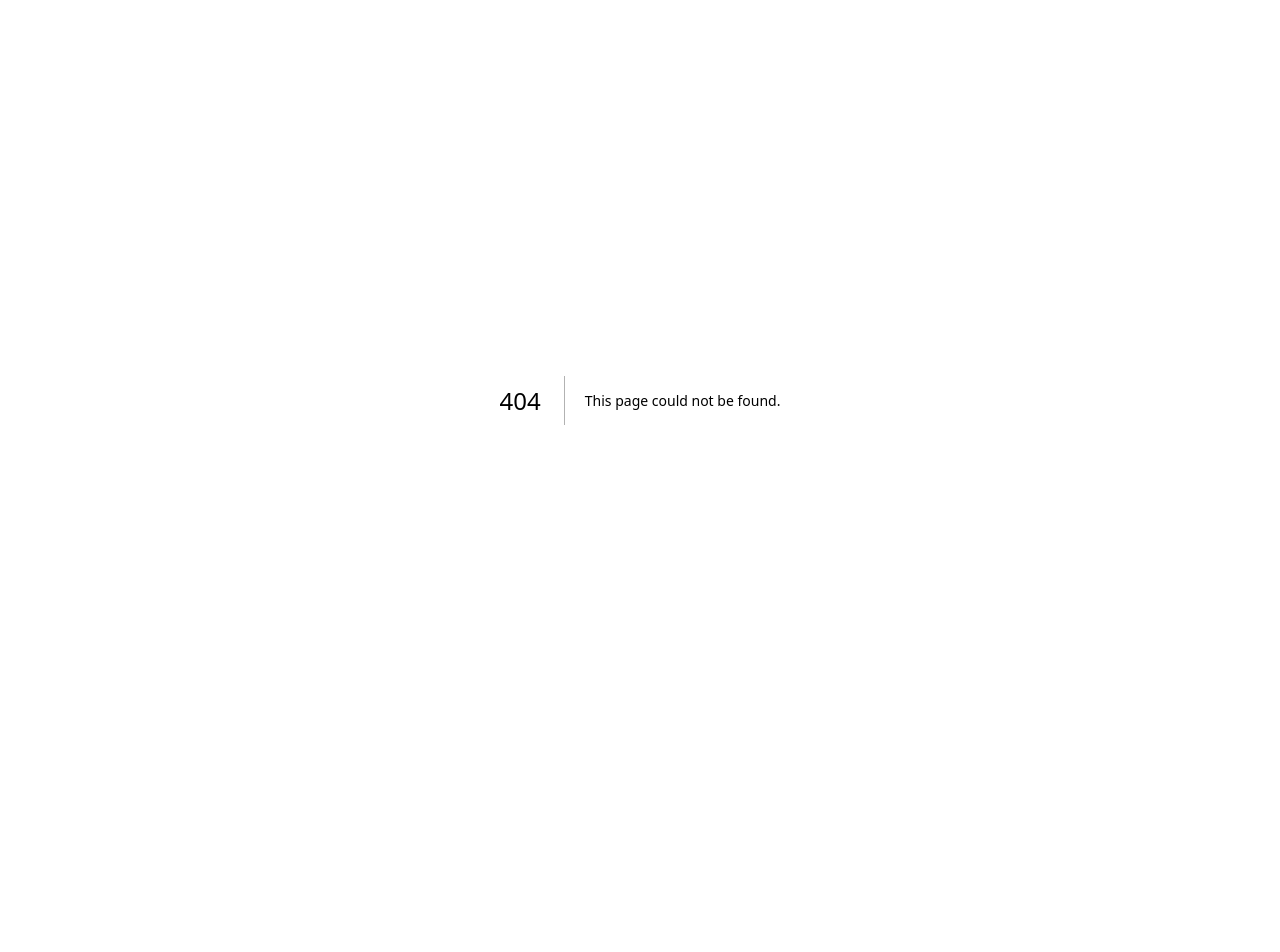
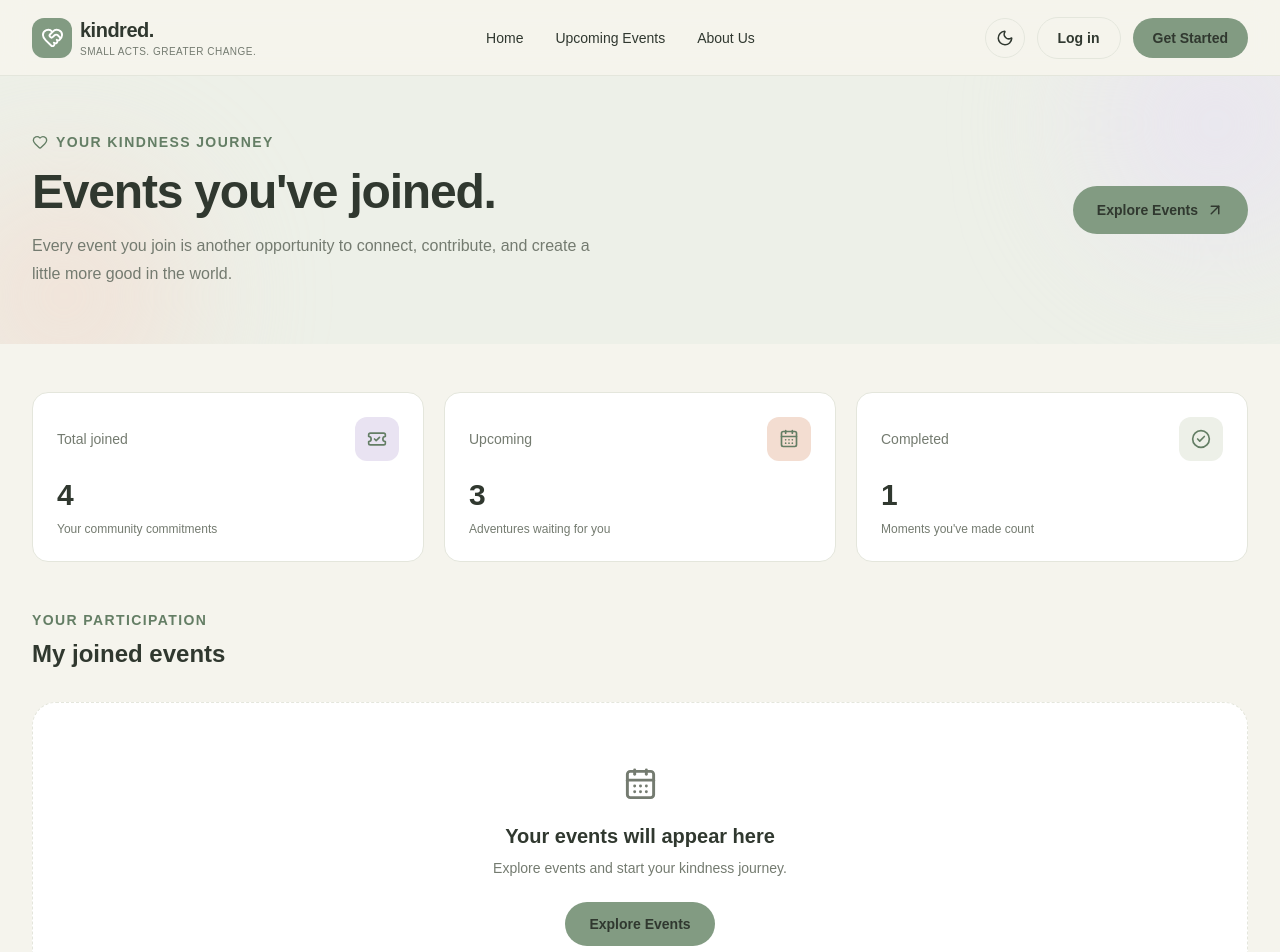
Before and after one commit to fahiyahedayet/kindred-client, a Next.js app: page /joined-events in a window 1280 px wide. Before the commit this address had no page. Shown: the top 952 px of the page. Before the commit the page ends 800 px from the top, so only its background shows below. Built offline with nearby package versions, Linux system fonts and the light colour scheme.

Commit message:
joined events layout started

```diff
--- /dev/null
+++ b/src/app/joined-events/page.tsx
@@ -0,0 +1,130 @@
+
+"use client";
+
+import Link from "next/link";
+import Navbar from "../components/Navbar";
+import Footer from "../components/Footer";
+import {
+  CalendarDays,
+  TicketCheck,
+  CheckCircle2,
+  Heart,
+  ArrowUpRight,
+} from "lucide-react";
+
+export default function JoinedEventsPage() {
+  const totalJoined = 4;
+  const upcomingCount = 3;
+  const completedCount = 1;
+
+  return (
+    <>
+      <Navbar />
+
+      <main className="min-h-screen bg-background">
+        <section className="relative overflow-hidden bg-surface-soft px-5 py-14 lg:px-8">
+          <div className="absolute -right-16 -top-20 h-64 w-64 rounded-full bg-secondary/70 blur-3xl" />
+          <div className="absolute -bottom-20 -left-16 h-64 w-64 rounded-full bg-peach/60 blur-3xl" />
+
+          <div className="relative mx-auto max-w-7xl">
+            <div className="flex flex-col justify-between gap-6 md:flex-row md:items-center">
+              <div>
+                <p className="flex items-center gap-2 text-sm font-semibold uppercase tracking-widest text-primary-dark">
+                  <Heart size={16} />
+                  Your kindness journey
+                </p>
+
+                <h1 className="mt-4 text-4xl font-bold tracking-tight sm:text-5xl">
+                  Events you've joined.
+                </h1>
+
+                <p className="mt-4 max-w-xl text-sm leading-7 text-muted sm:text-base">
+                  Every event you join is another opportunity to connect,
+                  contribute, and create a little more good in the world.
+                </p>
+              </div>
+
+              <Link
+                href="/events"
+                className="inline-flex shrink-0 items-center justify-center gap-2 rounded-full bg-primary px-6 py-3.5 text-sm font-semibold text-white transition hover:bg-primary-dark"
+              >
+                Explore Events
+                <ArrowUpRight size={18} />
+              </Link>
+            </div>
+          </div>
+        </section>
+
+        <section className="mx-auto max-w-7xl px-5 py-12 lg:px-8">
+          <div className="grid gap-5 sm:grid-cols-3">
+            <div className="rounded-2xl border border-border bg-surface p-6">
+              <div className="flex items-center justify-between">
+                <p className="text-sm text-muted">Total joined</p>
+                <div className="rounded-xl bg-secondary p-3">
+                  <TicketCheck size={20} className="text-primary-dark" />
+                </div>
+              </div>
+              <h2 className="mt-4 text-3xl font-bold">{totalJoined}</h2>
+              <p className="mt-2 text-xs text-muted">
+                Your community commitments
+              </p>
+            </div>
+
+            <div className="rounded-2xl border border-border bg-surface p-6">
+              <div className="flex items-center justify-between">
+                <p className="text-sm text-muted">Upcoming</p>
+                <div className="rounded-xl bg-peach p-3">
+                  <CalendarDays size={20} className="text-primary-dark" />
+                </div>
+              </div>
+              <h2 className="mt-4 text-3xl font-bold">{upcomingCount}</h2>
+              <p className="mt-2 text-xs text-muted">
+                Adventures waiting for you
+              </p>
+            </div>
+
+            <div className="rounded-2xl border border-border bg-surface p-6">
+              <div className="flex items-center justify-between">
+                <p className="text-sm text-muted">Completed</p>
+                <div className="rounded-xl bg-surface-soft p-3">
+                  <CheckCircle2 size={20} className="text-primary-dark" />
+                </div>
+              </div>
+              <h2 className="mt-4 text-3xl font-bold">{completedCount}</h2>
+              <p className="mt-2 text-xs text-muted">
+                Moments you've made count
+              </p>
+            </div>
+          </div>
+
+          <div className="mt-12">
+            <p className="text-sm font-semibold uppercase tracking-widest text-primary-dark">
+              Your participation
+            </p>
+            <h2 className="mt-2 text-2xl font-bold">
+              My joined events
+            </h2>
+
+            <div className="mt-8 rounded-3xl border border-dashed border-border bg-surface px-5 py-16 text-center">
+              <CalendarDays size={35} className="mx-auto text-muted" />
+              <h3 className="mt-5 text-xl font-bold">
+                Your events will appear here
+              </h3>
+              <p className="mt-2 text-sm text-muted">
+                Explore events and start your kindness journey.
+              </p>
+              <Link
+                href="/events"
+                className="mt-6 inline-flex rounded-full bg-primary px-6 py-3 text-sm font-semibold text-white"
+              >
+                Explore Events
+              </Link>
+            </div>
+          </div>
+        </section>
+      </main>
+
+      <Footer />
+    </>
+  );
+}
```
